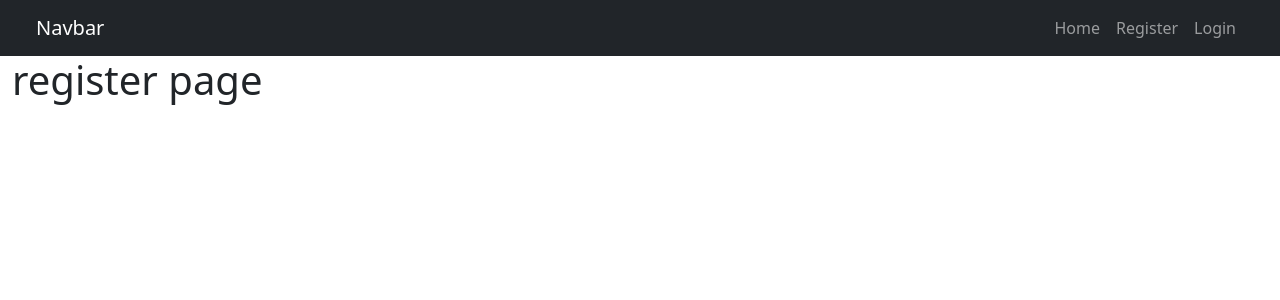
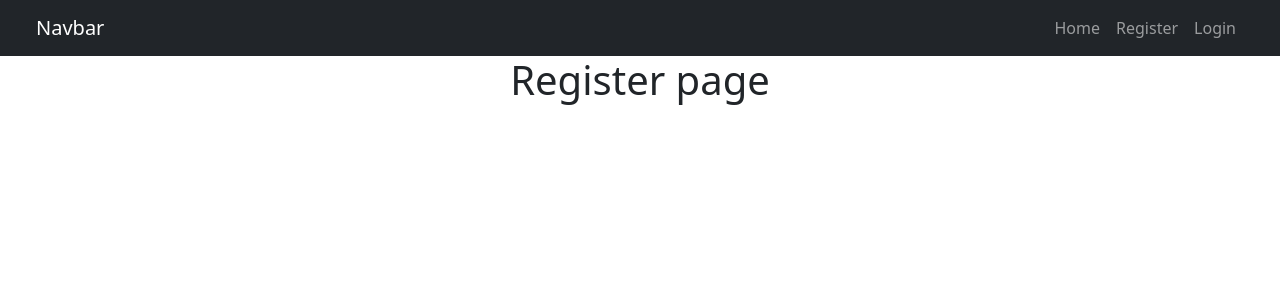
Before and after one commit to ShofiqulMiraz/fullstack-next-js, a Next.js app: page /register in a window 1280 px wide. Shown: the top 300 px of the page. Built offline with nearby package versions, Linux system fonts and the light colour scheme.

Commit message:
some refactoring

```diff
--- a/pages/_app.js
+++ b/pages/_app.js
@@ -16,7 +16,9 @@ function MyApp({ Component, pageProps }) {
   return (
     <>
       <Head>
-        <title>Full Stack Next Js</title>
+        <meta charset="utf-8" />
+        <meta name="viewport" content="width=device-width, initial-scale=1" />
+
         <link
           href="https://cdn.jsdelivr.net/npm/bootstrap@5.0.0-beta1/dist/css/bootstrap.min.css"
           rel="stylesheet"
@@ -28,6 +30,7 @@ function MyApp({ Component, pageProps }) {
           integrity="sha384-ygbV9kiqUc6oa4msXn9868pTtWMgiQaeYH7/t7LECLbyPA2x65Kgf80OJFdroafW"
           crossorigin="anonymous"
         ></script>
+        <title>Full Stack Next Js</title>
       </Head>
       <div className="container-fluid">
         <div className="row">
--- a/pages/register.js
+++ b/pages/register.js
@@ -1,10 +1,19 @@
+import Head from "next/head";
+
 const Register = () => {
   return (
-    <div className="container">
-      <div className="row">
-        <h1>register page</h1>
+    <>
+      <Head>
+        <meta charset="utf-8" />
+        <meta name="viewport" content="width=device-width, initial-scale=1" />
+        <title>Register</title>
+      </Head>
+      <div className="container">
+        <div className="row">
+          <h1 className="text-center">Register page</h1>
+        </div>
       </div>
-    </div>
+    </>
   );
 };
 
```
Also changed, not shown: pages/index.js (+10 -0 lines), pages/login.js (+14 -4 lines).
